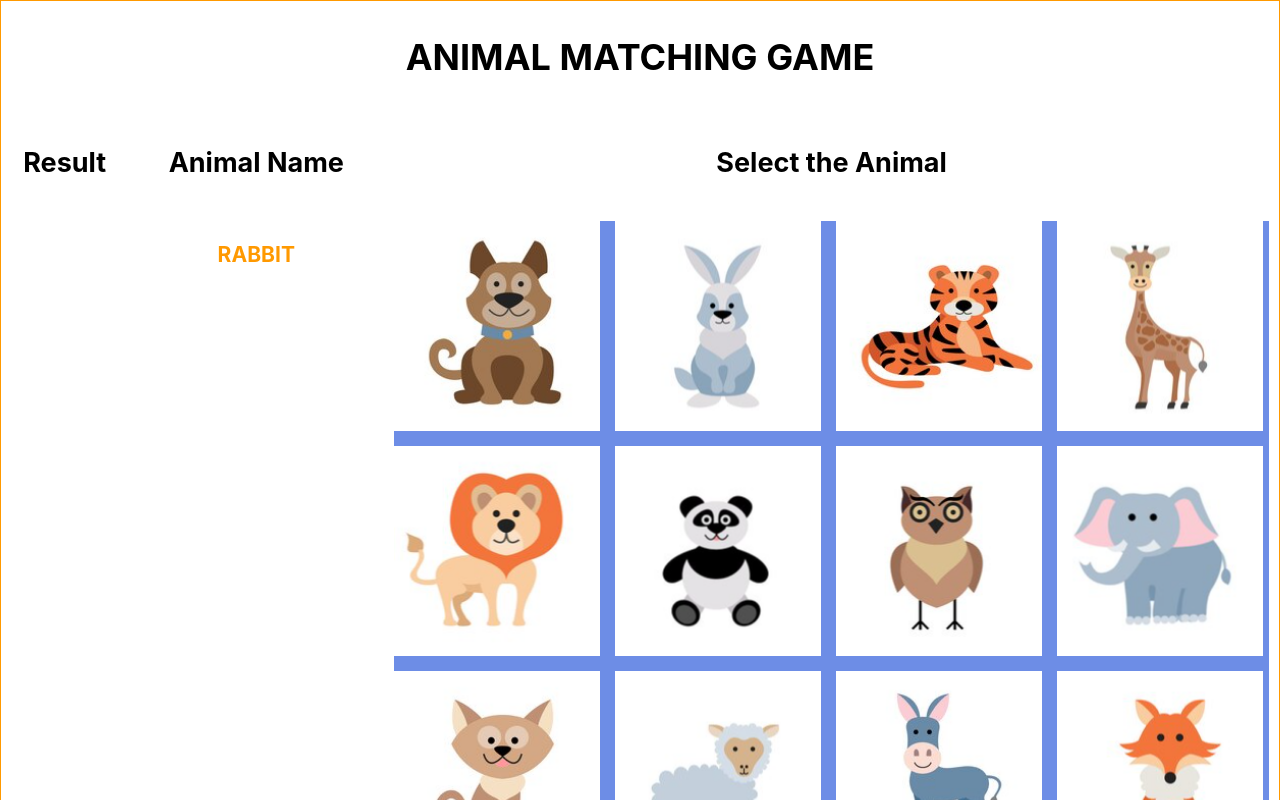
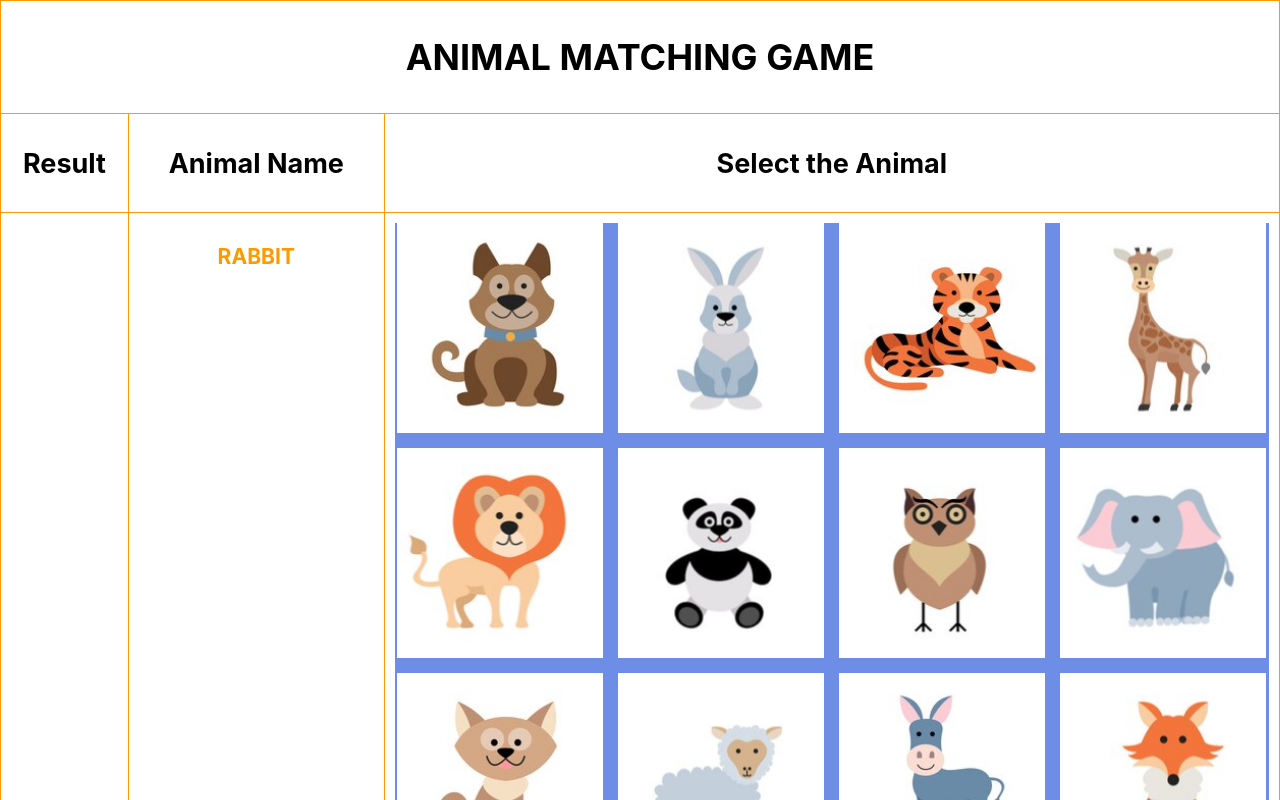
Before and after one commit to HiruniRanasinghe/IT3133_Assignment04, a React (Create React App) app in the folder animalapp/: page / in a window 1280 px wide. Shown: the top 800 px of the page. Built offline with nearby package versions, Linux system fonts and the light colour scheme.

Commit message:
assignment completed

```diff
--- a/animalapp/src/assests/css/compo.css
+++ b/animalapp/src/assests/css/compo.css
@@ -1,6 +1,7 @@
 .gameContainer{
     text-align:center;
     margin:20px;
+    border-collapse:collapse;
 }
 
 .game_table{
@@ -12,7 +13,7 @@
 
 .game_table th,
 .game_table td {
-    border: ipx solid #ff9900;
+    border: 1px solid #ff9900;
     padding: 10px;
     text-align: center;
     vertical-align:top;
@@ -27,9 +28,10 @@
 }
 
 .animalgrid{
-    display:flex;
-    flex-wrap:wrap;
-    gap: 15px;
+    display: flex;
+    flex-wrap: wrap;
+    justify-content: center;
+    gap:15px;
     background-color:#6d8de6;
 
 }
@@ -38,7 +40,7 @@
     width:max-content;
     height:max-content;
     border:1px solid #ccc;
-    border-radius: 4px;
+    border-radius:4px;
     cursor:pointer;
     transition:transform 0.2s;
     background-color:#ff9900;
--- a/animalapp/src/components/AnimalTable.js
+++ b/animalapp/src/components/AnimalTable.js
@@ -2,7 +2,8 @@ import React,{ useEffect,useState } from 'react';
 import { animals } from '../assests/data/AnimalsDb';
 import '../assests/css/compo.css';
 
-export default function AnimalTable(props){
+
+function AnimalTable(props){
 
     const [randomAnimal,setRandomAnimal] = useState(null);
     const [result,setResult] = useState('');
@@ -35,10 +36,10 @@ export default function AnimalTable(props){
 
     return(
         <div classname="gameContainer">
-            <table className="game_table">
+            <table className="game_table" border='10px'>
                 <thead>
                     <tr>
-                        <th colSpan={3}><h1>ANIMAL MATCHING GAME</h1></th>
+                        <th colSpan="3"><h1>ANIMAL MATCHING GAME</h1></th>
                     </tr>
                     <tr>
                         <th><h2>Result</h2></th>
@@ -70,3 +71,5 @@ export default function AnimalTable(props){
     );
 
 }
+
+export default AnimalTable;
```
